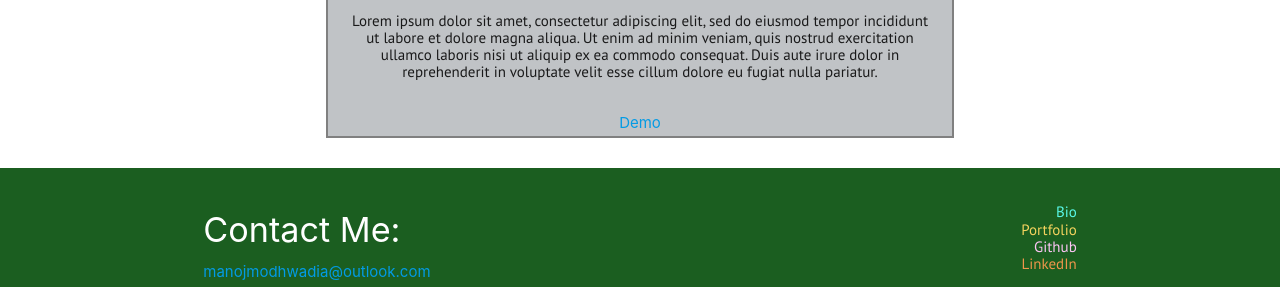
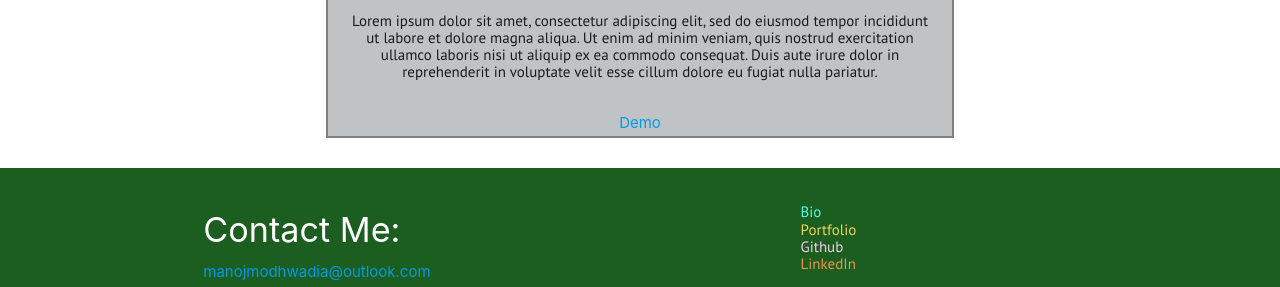
Before and after one commit to Muffinman75/Portfolio, a website: page index.html in a window 1280 px wide. Shown: the part 2879-3166 px from the top of the page. Drawn offline with nearby package versions, Linux system fonts and the light colour scheme.

Commit message:
positioned elements in footer

```diff
--- a/index.html
+++ b/index.html
@@ -97,10 +97,10 @@
                 </div>
                 <div class="col offset-l2 l4 s12 right footerLinks">
                     <ul>
-                        <li class="right-align"><a class="navLink1 jumper" href="#bio">Bio</a></li>
-                        <li class="right-align"><a class="navLink2 jumper" href="#portfolio">Portfolio</a></li>
-                        <li class="right-align"><a class="navLink3" href="https://github.com/Muffinman75">Github</a></li>
-                        <li class="right-align"><a class="navLink4" href="https://www.linkedin.com/in/manoj-m-74a230169/">LinkedIn</a></li>
+                        <li><a class="navLink1 jumper" href="#bio">Bio</a></li>
+                        <li><a class="navLink2 jumper" href="#portfolio">Portfolio</a></li>
+                        <li><a class="navLink3" href="https://github.com/Muffinman75">Github</a></li>
+                        <li><a class="navLink4" href="https://www.linkedin.com/in/manoj-m-74a230169/">LinkedIn</a></li>
                     </ul>
                 </div>
             </div>
--- a/styles.css
+++ b/styles.css
@@ -81,7 +81,7 @@ h1 h2 {
     display: inline-block;
   }
   footer ul > li {
-    text-align: left;
+    text-align: right;
   }
 }
 /* @media screen and (min-width: 991px) {
```
